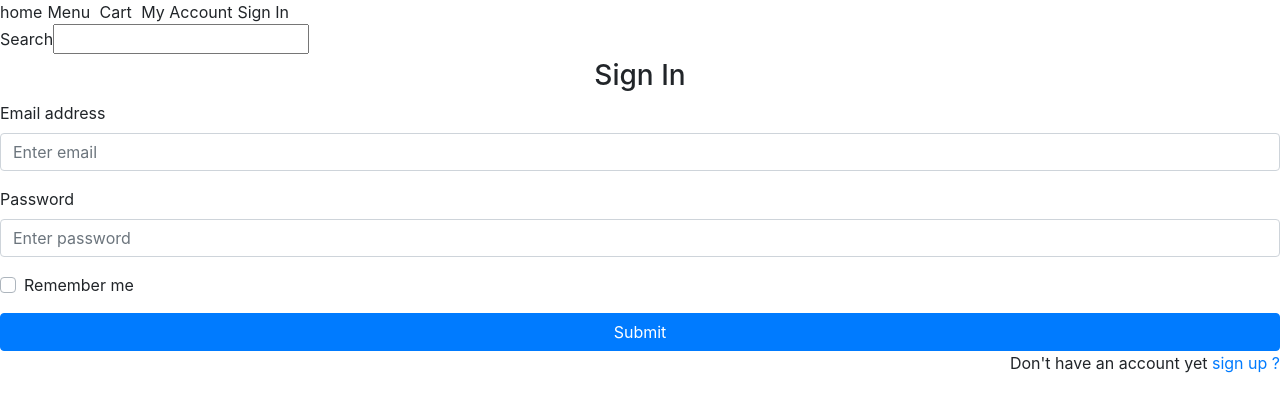
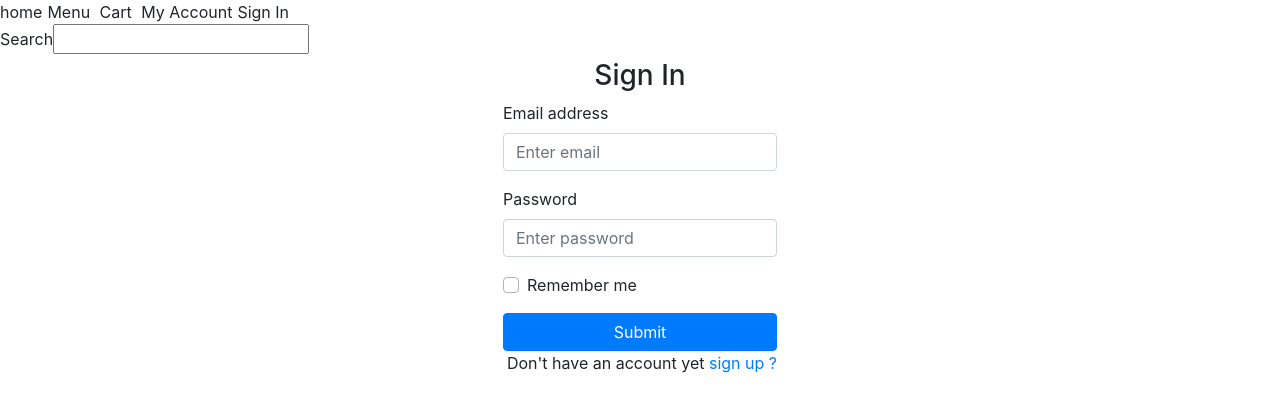
Before and after one commit to NoemieNT/BoKitchen, a React (Create React App) app: page /signIn in a window 1280 px wide. Shown: the top 412 px of the page. Built offline with nearby package versions, Linux system fonts and the light colour scheme.

Commit message:
signin signup dashboard

```diff
--- a/src/components/DelivererOrdersTable.jsx
+++ b/src/components/DelivererOrdersTable.jsx
@@ -4,7 +4,7 @@ import DelivererOrderRow from "./DelivererOrderRow";
 export default function DelivererOrdersTable() {
   return (
     <div>
-      <table class="table table-striped table-responsive{-sm|-md|-lg|-xl}">
+      <table className="table table-striped table-responsive{-sm|-md|-lg|-xl}">
         <thead>
           <tr>
             <th scope="col"></th>
--- a/src/index.css
+++ b/src/index.css
@@ -33,6 +33,14 @@ code {
   text-decoration: none;
 }
 
-#carte{
-  height: 200px;
+.auth-container{
+  display: flex;
+  flex-direction: column;
+  align-items: center;
 }
+
+
+th{
+  background : rgb(8, 105, 129);
+  color: white;
+}
--- a/src/views/SignIn.jsx
+++ b/src/views/SignIn.jsx
@@ -3,7 +3,8 @@ import React, { Component } from "react";
 export default class Login extends Component {
   render() {
     return (
-      <form>
+      <div className="auth-container">
+        <form className="form-signup">
           <h3 className="text-center">Sign In</h3>
 
           <div className="form-group">
@@ -44,6 +45,7 @@ export default class Login extends Component {
             Don't have an account yet <a href="/signUp">sign up ?</a>
           </p>
         </form>
+      </div>
     );
   }
 }
--- a/src/views/SignUp.jsx
+++ b/src/views/SignUp.jsx
@@ -3,7 +3,7 @@ import React, { Component } from "react";
 export class SignUp extends Component {
   render() {
     return (
-      <div>
+      <div className="auth-container">
         <form>
           <h3 className="text-center">Sign Up</h3>
 
```
Lines whose indentation alone changed are shown as unchanged.
